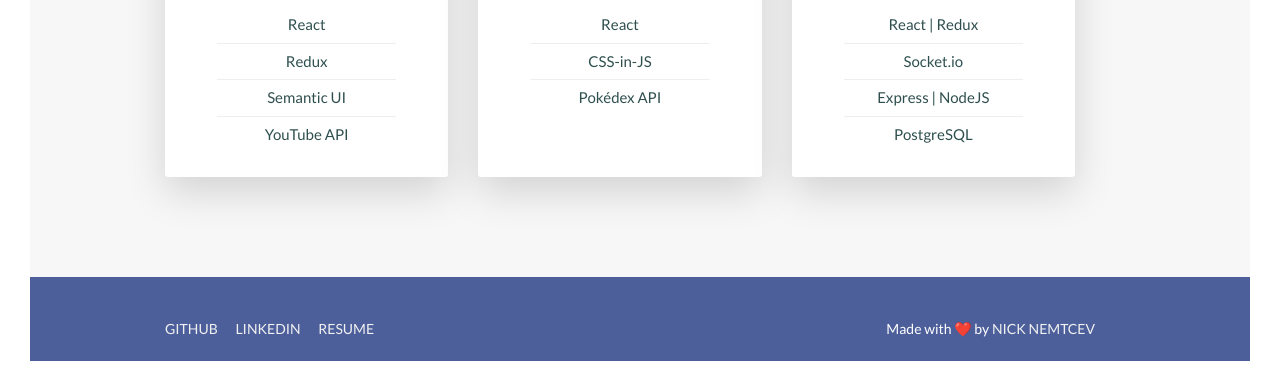
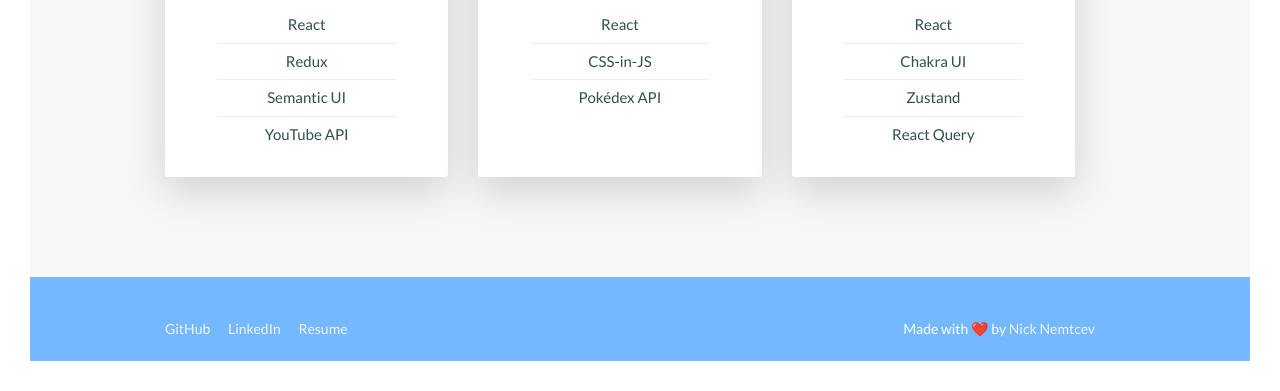
Before and after one commit to nnemtcev/software-engineering-portfolio, a website: page index.html in a window 1280 px wide. Shown: the part 2355-2746 px from the top of the page. Drawn offline with nearby package versions, Linux system fonts and the light colour scheme.

Commit message:
Change footer and headings colour scheme

```diff
--- a/css/style.css
+++ b/css/style.css
@@ -180,7 +180,7 @@
   text-transform: uppercase;
   font-weight: 700;
   display: inline-block;
-  background-image: linear-gradient(to right, #64495e, #4c5f9a);
+  background-image: linear-gradient(to right, #0984e3, #4c5f9a);
   background-clip: text;
   -webkit-background-clip: text;
   color: transparent;
@@ -897,7 +897,7 @@
 }
 
 .footer {
-  background-color: #4c5f9a;
+  background-color: #74b9ff;
   padding: 2rem 0;
   font-size: 1.4rem;
 }
@@ -940,16 +940,9 @@
 .footer__link:link,
 .footer__link:visited {
   color: #f1f1f1;
-  background-color: #4c5f9a;
+  background-color: #74b9ff;
   text-decoration: none;
-  text-transform: uppercase;
   display: inline-block;
-  transition: all 0.2s;
-}
-.footer__link:hover,
-.footer__link:active {
-  box-shadow: 0 1rem 2rem rgba(0, 0, 0, 0.4);
-  transform: rotate(5deg) scale(1.3);
 }
 .footer__copyright {
   padding-top: 2rem;
--- a/index.html
+++ b/index.html
@@ -125,7 +125,7 @@
         <section class="section-tours" id="projects">
             <div class="u-center-text u-margin-bottom-big">
                 <h2 class="heading-secondary">
-                    Project Portfolio
+                    Projects
                 </h2>
             </div>
             <div class="row">
@@ -192,7 +192,7 @@
                                 <div class="card__box">
                                     <div class="card__description">
                                         <p>
-                                            A memory card game involving hundreds of Pokémon that tracks which Pokémon you've selected previously
+                                            A memory card game that tracks which Pokémon you've selected previously
                                         </p>
                                     </div>
                                 </div>
@@ -214,10 +214,10 @@
                             </div>
                             <div class="card__details">
                                 <ul>
-                                    <li>React | Redux</li>
-                                    <li>Socket.io</li>
-                                    <li>Express | NodeJS</li>
-                                    <li>PostgreSQL</li>
+                                    <li>React</li>
+                                    <li>Chakra UI</li>
+                                    <li>Zustand</li>
+                                    <li>React Query</li>
                                 </ul>
                             </div>
                         </div>
@@ -244,10 +244,10 @@
                 <div class="footer__navigation">
                     <ul class="footer__list">
                         <li class="footer__item">
-                            <a href="https://github.com/aj-4/" class="footer__link">GitHub</a>
+                            <a href="https://github.com/nnemtcev" class="footer__link">GitHub</a>
                         </li>
                         <li class="footer__item">
-                            <a href="https://www.linkedin.com/in/apietsch/" class="footer__link">LinkedIn</a>
+                            <a href="https://www.linkedin.com/in/nick-nemtcev/" class="footer__link">LinkedIn</a>
                         </li>
                         <li class="footer__item">
                             <a href="#" class="footer__link">Resume</a>
```
